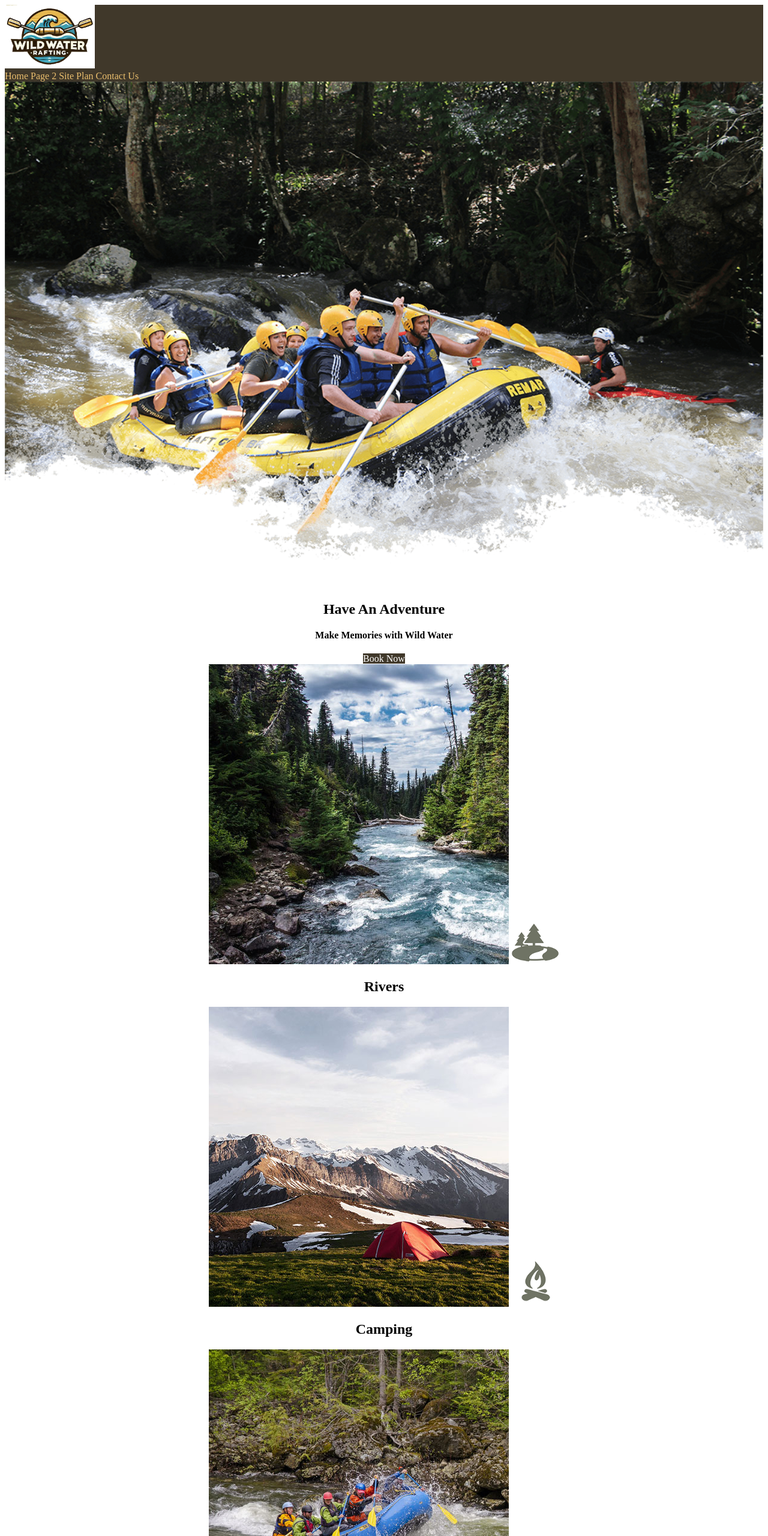
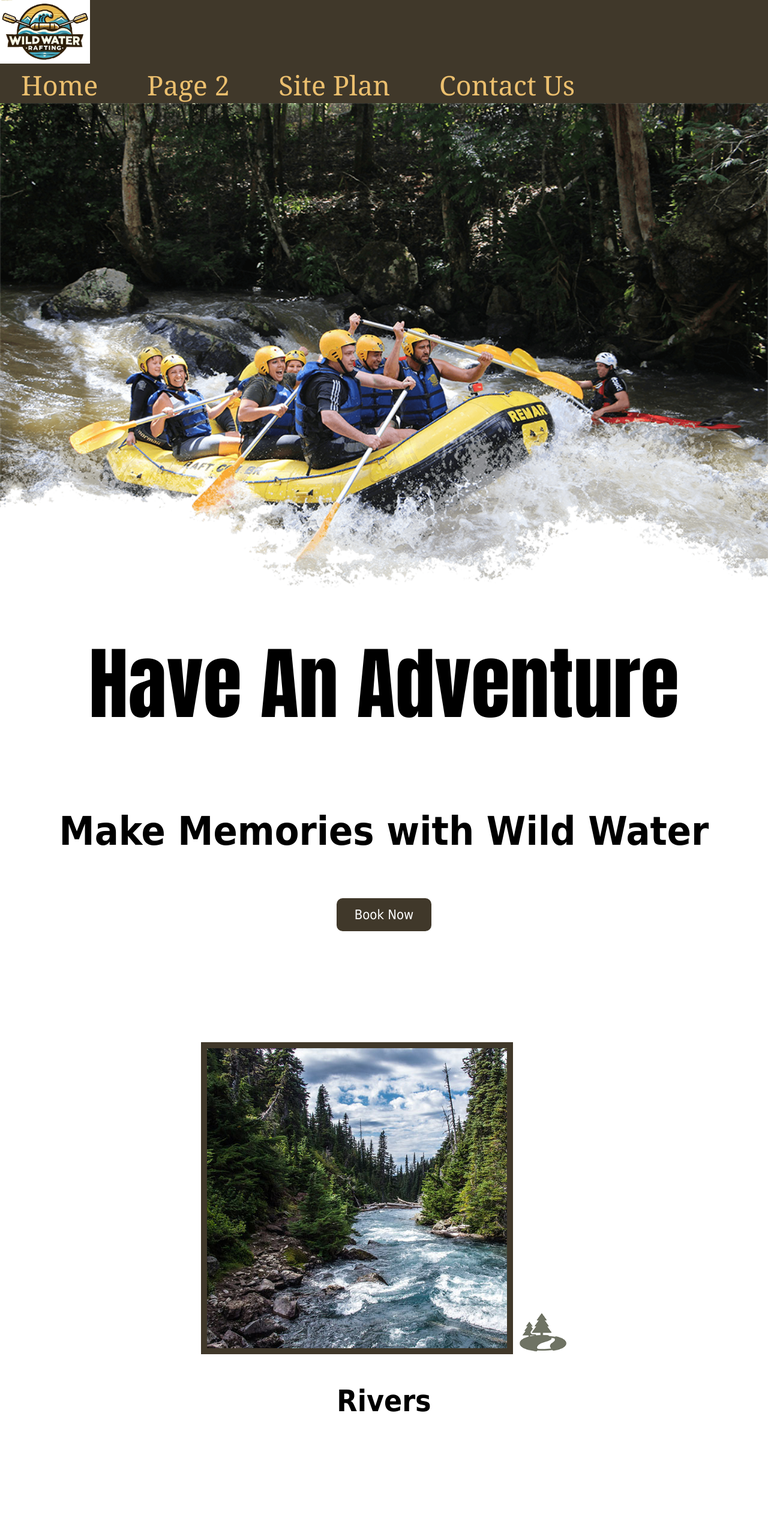
Before and after one commit to ThomaseLucas/WDD-130-05, a plain HTML site: page wwr/index.html in a window 1280 px wide. Shown: the top 2560 px of the page at 60% size. Drawn offline with Linux system fonts and the light colour scheme.

Commit message:
added borders, margin and padding, and changed fonts

```diff
--- a/wwr/styles/style.css
+++ b/wwr/styles/style.css
@@ -1,14 +1,32 @@
 body {
     background-color: white;
+    font-family: Tahoma, sans-serif;
+    font-size: 22px;
+    margin: 0;
+    padding: 0;
+}
+
+.home-title{
+    font-family: Impact, "Haettenschweiler";
+    font-size: 600%;
+    margin-top: 10px;
+
 }
 .icon{
     width: 80px;
+    padding-top: 10px;
 }
 
 #hero-img{
     width: 100%;
 }
 
+.home-grid{
+    font-size: 1.5em;
+}
+#logo_link{
+    padding-top: 5px;
+}
 .logo{
     width: 150px;
     height: auto;
@@ -18,17 +36,24 @@ header {
 }
 
 nav a:hover{
-    background-color: #40382A;
+    background-color: #7B90AB;
 }
 .book{
     color: white;
     background-color: #40382A;
     text-decoration: none;
+    padding: 15px 30px;
+    margin-top: 50px;
+    margin-bottom: 50px;
+    border-radius: 10px;
 }
 
 .join{
-    background-color: #7B90AB;
+    background-color: #EBBF6E;
     text-decoration: none;
+    padding: 15px 30px;
+    margin-top: 50px;
+    border-radius: 10px;
 }
 
 .book:hover{
@@ -36,7 +61,7 @@ nav a:hover{
 }
 
 .join:hover {
-    background-color: #EBBF6E;
+    background-color: #7B90AB;
 }
 
 #background{
@@ -45,10 +70,21 @@ nav a:hover{
 
 .msg{
     background-color: #EBBF6E;
+    font-size: 2em;
+    padding: 35px;
+}
+
+.msg p{
+    padding-bottom: 15px;
+}
+
+.msg h2{
+    font-family: Impact, Haettenschweiler,
 }
 
 footer{
     background-color: #EBBF6E;
+    padding: 25px 50px;
 }
 
 #content {
@@ -60,6 +96,7 @@ nav a {
     text-align: center;
     color: #EBBF6E;
     text-decoration: none;
+    padding: 35px;
 }
 
 #hero-msg h1 {
@@ -68,6 +105,7 @@ nav a {
 
 #hero-msg h4 {
     text-align: center;
+    font-size: 3em;
 }
 
 main section {
@@ -93,3 +131,37 @@ footer p{
 footer p a:hover{
     text-decoration: underline;
 }
+
+.social img{
+    padding-top: 15px;
+}
+
+header nav{
+    font-family: Georgia, 'Times New Roman', Times, serif;
+    font-size: 45px;
+}
+
+.rivers-card{
+    margin: 200px 0;
+}
+
+.camping-card{
+    margin: 200px 0;
+}
+
+.rapids-card{
+    margin: 200px 0;
+}
+
+.card-img {
+    border: solid #40382A 10px;
+}
+
+main section img{
+    box-sizing: border-box;
+}
+
+.mountains{
+    margin-top: 60px;
+    margin-bottom: 60px;
+}
```
